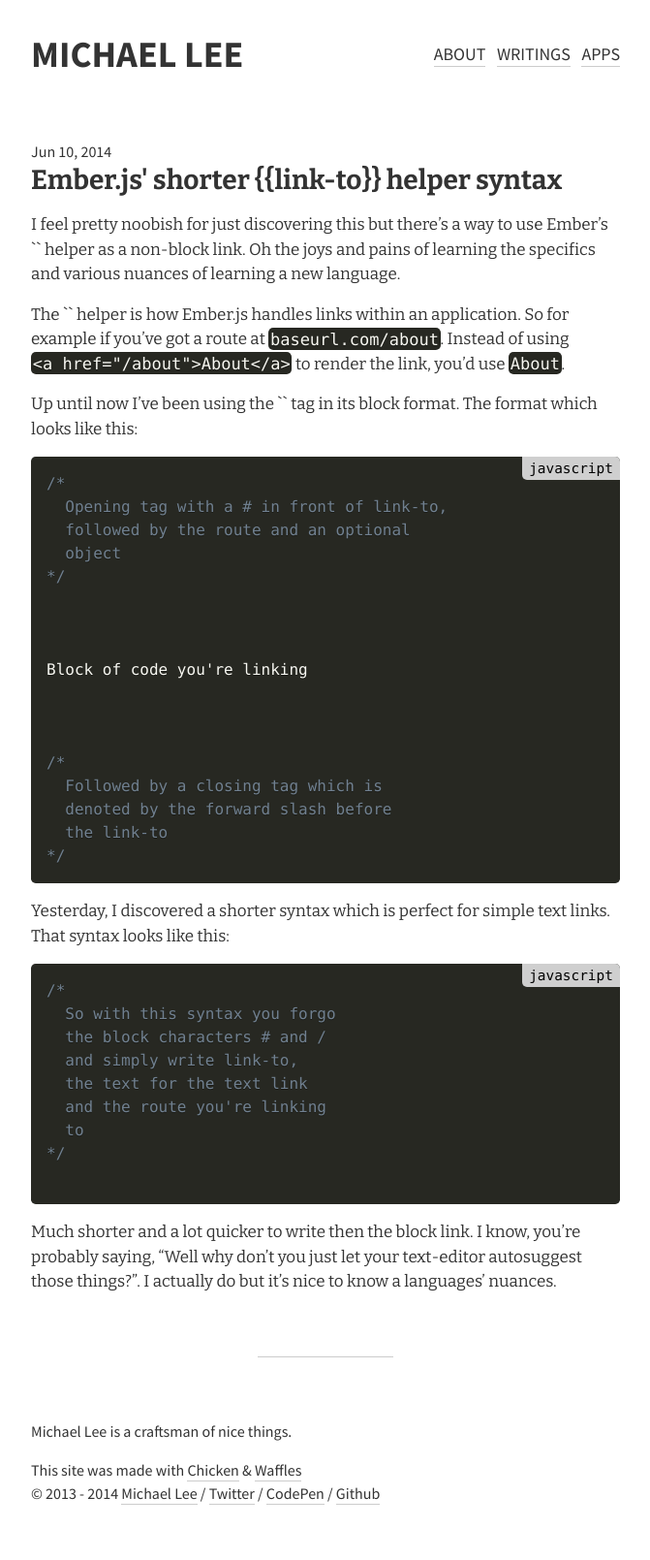
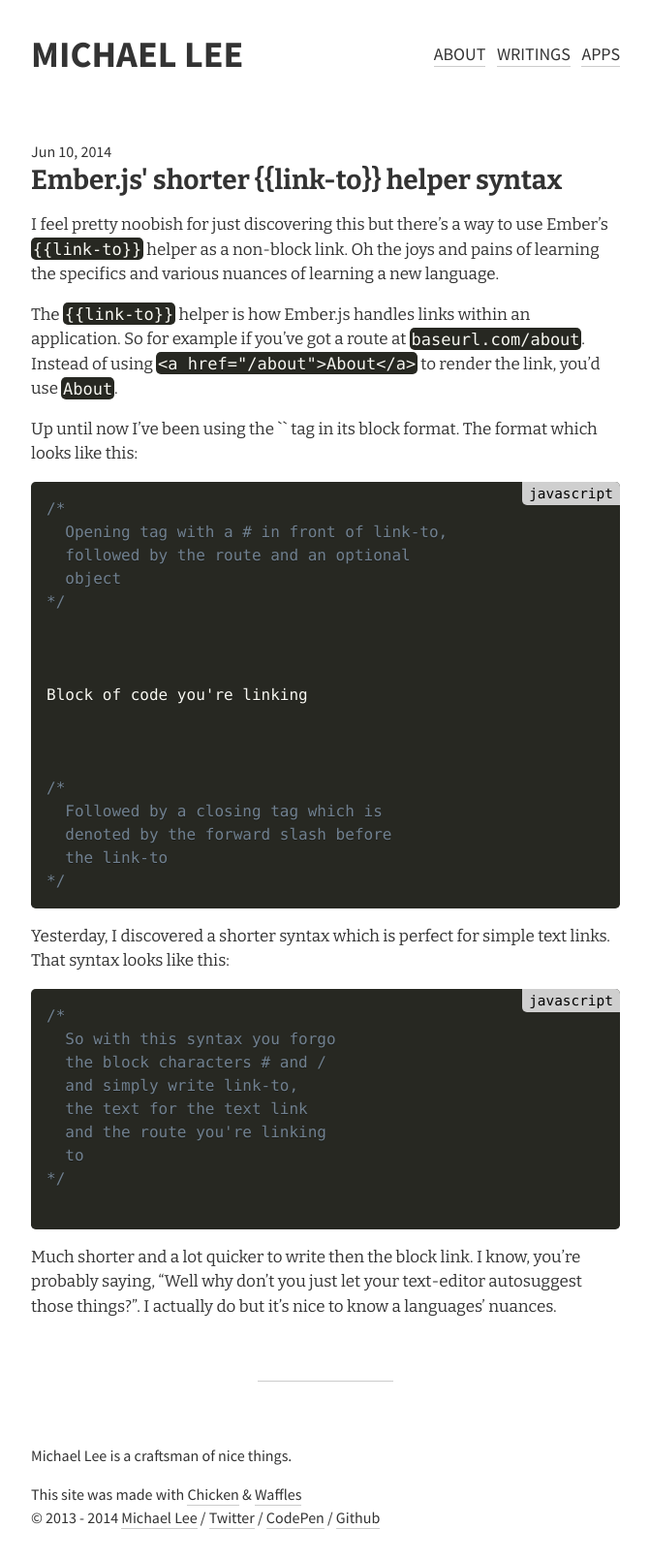
Before and after one commit to michaellee/old-michaelsoolee.com, a Jekyll site: the page built from _posts/2014-06-10-emberjs-shorter-link-to.md, in a window 1280 px wide. Shown: the whole page at 97% size, without its empty margins (304-975 px from the left). Built offline with Jekyll 4.4.1, drawn with Linux system fonts in a browser that asks for light colours; Markdown is read by kramdown in place of the engine named in the settings; before the commit the page ends 1584 px from its top, so only the background shows below that; some of the changed lines change nothing that is shown.

Commit message:
Update 2014-06-10-emberjs-shorter-link-to.md

```diff
--- a/_posts/2014-06-10-emberjs-shorter-link-to.md
+++ b/_posts/2014-06-10-emberjs-shorter-link-to.md
@@ -4,9 +4,9 @@
 categories: ember
 ---
 
-I feel pretty noobish for just discovering this but there's a way to use Ember's `{{link-to}}` helper as a non-block link. Oh the joys and pains of learning the specifics and various nuances of learning a new language.
+I feel pretty noobish for just discovering this but there's a way to use Ember's {% raw %}`{{link-to}}`{% endraw %} helper as a non-block link. Oh the joys and pains of learning the specifics and various nuances of learning a new language.
 
-The `{{link-to}}` helper is how Ember.js handles links within an application. So for example if you've got a route at `baseurl.com/about`. Instead of using `<a href="/about">About</a>` to render the link, you'd use `{{#link-to 'about'}}About{{/link-to}}`.
+The {% raw %}`{{link-to}}`{% endraw %} helper is how Ember.js handles links within an application. So for example if you've got a route at `baseurl.com/about`. Instead of using `<a href="/about">About</a>` to render the link, you'd use `{{#link-to 'about'}}About{{/link-to}}`.
 
 Up until now I've been using the `{{link-to}}` tag in its block format. The format which looks like this:
 
```
